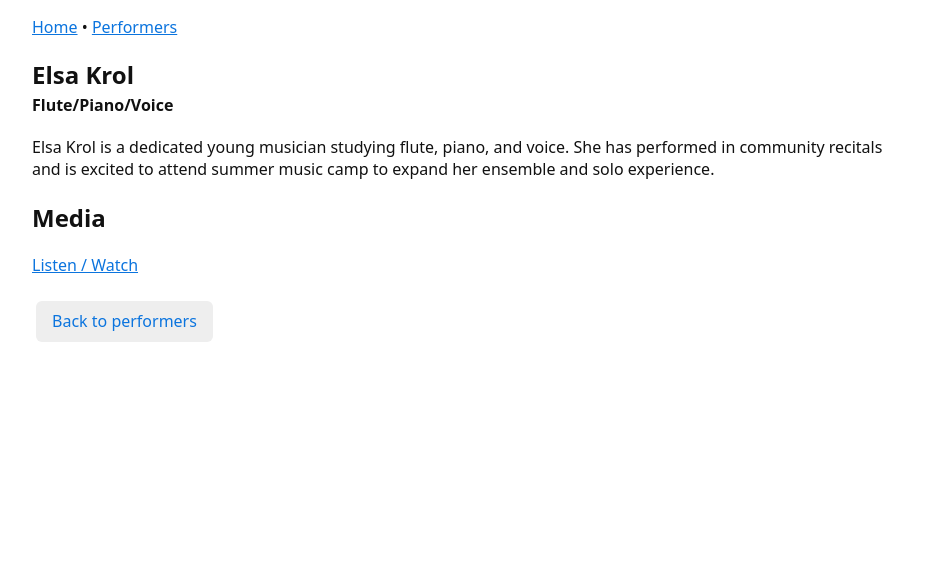
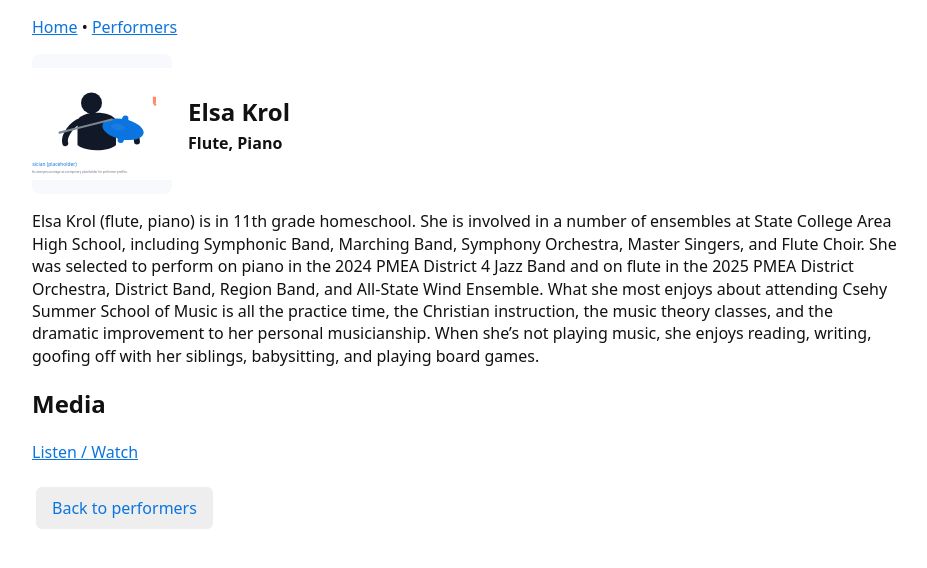
Before and after one commit to KurtKroeker/csehy-fundraising, a Jekyll site: the page built from _performers/elsa-krol.md, in a window 1280 px wide. Shown: the top 568 px of the page, without its empty margins (174-1101 px from the left). Built offline with Jekyll 4.4.1, drawn with Linux system fonts in a browser that asks for light colours.

Commit message:
Update performer bios and instruments for Elsa and Charlotte Krol

```diff
--- a/_performers/elsa-krol.md
+++ b/_performers/elsa-krol.md
@@ -2,11 +2,18 @@
 layout: performer
 title: "Elsa Krol"
 name: "Elsa Krol"
-instrument: "Flute/Piano/Voice"
-# photo: "placeholder-musician.svg"
+instrument: "Flute, Piano"
+photo: "placeholder-musician.svg"
 bio: >
-  Elsa Krol is a dedicated young musician studying flute, piano, and voice.
-  She has performed in community recitals and is excited to attend summer
-  music camp to expand her ensemble and solo experience.
+  Elsa Krol (flute, piano) is in 11th grade homeschool. She is involved in a
+  number of ensembles at State College Area High School, including Symphonic
+  Band, Marching Band, Symphony Orchestra, Master Singers, and Flute Choir. She
+  was selected to perform on piano in the 2024 PMEA District 4 Jazz Band and
+  on flute in the 2025 PMEA District Orchestra, District Band, Region Band, and
+  All-State Wind Ensemble. What she most enjoys about attending Csehy Summer
+  School of Music is all the practice time, the Christian instruction, the
+  music theory classes, and the dramatic improvement to her personal
+  musicianship. When she’s not playing music, she enjoys reading, writing,
+  goofing off with her siblings, babysitting, and playing board games.
 media_url: ""
 ---
```
Also changed, not shown: _data/performers.yml (+4 -4 lines), _performers/charlotte-krol.md (+7 -2 lines).
